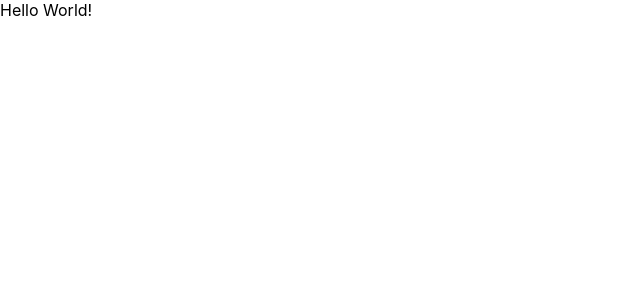
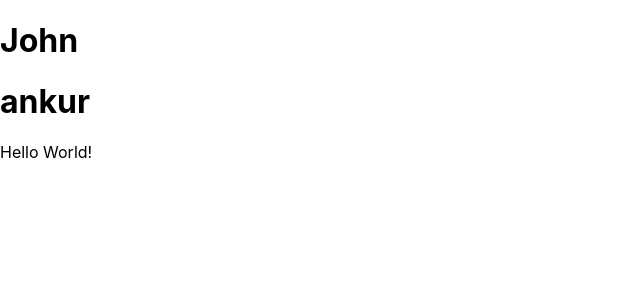
Before and after one commit to TauqeerAhmad5201/class-based-component, a React (Create React App) app: page / in a window 1280 px wide. Shown: the top 300 px of the page, without its empty margins (0-640 px from the left). Built offline with nearby package versions, Linux system fonts and the light colour scheme.

Commit message:
re-rendered the data

```diff
--- a/src/components/Hello.js
+++ b/src/components/Hello.js
@@ -1,10 +1,16 @@
 import React from "react";
 
+import { Component } from 'react'
 
-export default class Hello extends React.Component {
-  render() {
+export default class Hello extends Component {
+    data = { first: 'ankur', second : 'wadia'}
+    c = "John"
+    render() {
+
     return (
       <div>
+        <h1>{this.c}</h1>
+        <h1>{this.data.first}</h1>
         Hello World!
       </div>
     )
```
